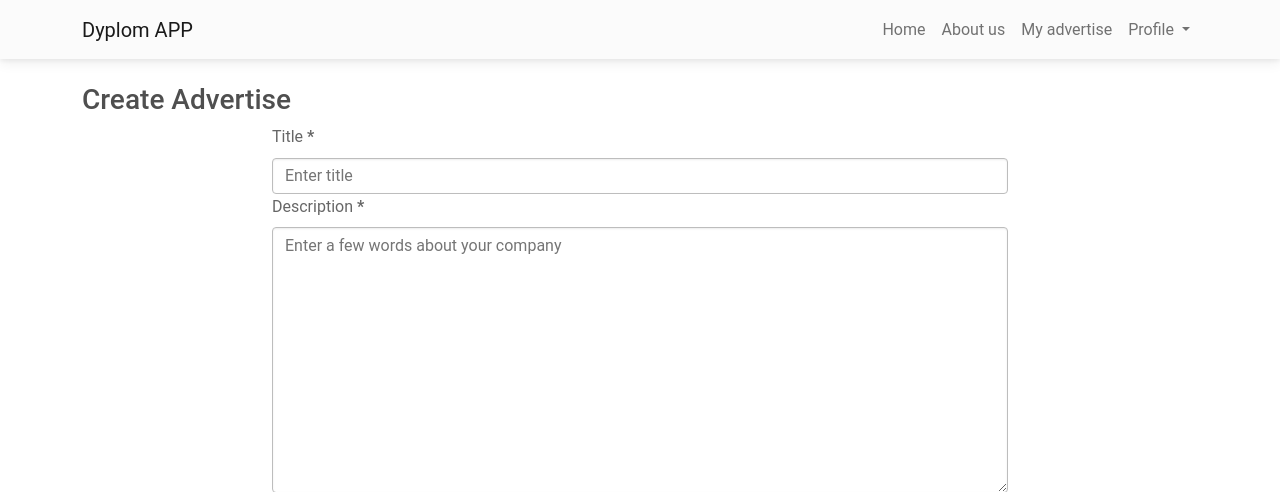
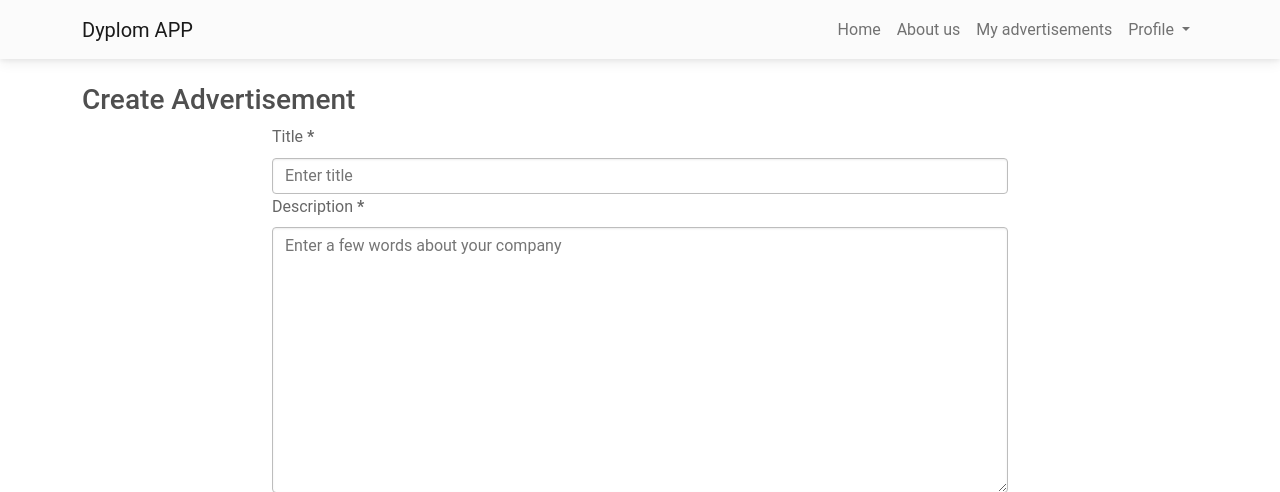
Before and after one commit to kbalicki14/Portfolio_app, a Django app: page /advertise_create/ in a window 1280 px wide. Shown: the top 492 px of the page. Run offline with Django 4.2, Linux system fonts and the light colour scheme; the visitor is signed in with stand-in values (Sample User, id 1); data that the repository does not hold is empty; parts of the project's set-up code (start-up, migrations or seed data) failed here and were passed over; some libraries are stand-ins or nearby versions.

Commit message:
clean up tempates

```diff
--- a/core/templates/core/advertise/advertise_confirm_delete.html
+++ b/core/templates/core/advertise/advertise_confirm_delete.html
@@ -1,11 +1,5 @@
 {% extends 'core/main.html' %}
 {% block content %}
-<!--<a href="{% url 'user_advertise' %}" class="btn btn-primary mb-5">Go back </a>-->
-<!--<div class="row col-lg-3 mx-auto mt-5">-->
-<!--    <div class="alert alert-warning text-center" role="alert">-->
-<!--        Warring!-->
-<!--    </div>-->
-<!--</div>-->
 <div class="row mt-5">
     <div class="col-lg-8 mx-auto">
         <form method="post">
--- a/core/templates/core/advertise/advertise_create.html
+++ b/core/templates/core/advertise/advertise_create.html
@@ -2,9 +2,9 @@
 {% block headerTag %}
 <div class="container mt-4">
     {% if is_edit_page %}
-    <h3>Edit Advertise </h3>
+    <h3>Edit Advertisement </h3>
     {% else %}
-    <h3>Create Advertise </h3>
+    <h3>Create Advertisement </h3>
     {% endif %}
 </div>
 {% endblock headerTag %}
@@ -14,27 +14,15 @@
 
 <link rel="stylesheet" href="//code.jquery.com/ui/1.13.2/themes/base/jquery-ui.css">
 
-
-<!--select2-->
-<!--<script src="https://code.jquery.com/jquery-3.7.1.min.js"-->
-<!--        integrity="sha256-/JqT3SQfawRcv/BIHPThkBvs0OEvtFFmqPF/lYI/Cxo=" crossorigin="anonymous"></script>-->
-<!--<link href="https://cdn.jsdelivr.net/npm/select2@4.1.0-rc.0/dist/css/select2.min.css" rel="stylesheet"/>-->
-<!--<script src="https://cdn.jsdelivr.net/npm/select2@4.1.0-rc.0/dist/js/select2.min.js"></script>-->
-
 {% endblock head %}
 
 
 {% block content %}
-<!--<div class=" row row-col-1 justify-content-center">-->
-<!--    <div class="col-5">-->
 <div class="row">
     <div class="col-lg-8 mx-auto">
         <form method="post" enctype="multipart/form-data">
             {% load widget_tweaks %}
             {% csrf_token %}
-
-            <!--            <label for="id_user" class="form-label">{{form.user.label}}</label>-->
-            <!--            {% render_field form.user placeholder=form.user.label class+="form-control" %}-->
 
             <label for="id_title" class="form-label">{{form.title.label}} <b>*</b> </label>
             {% render_field form.title placeholder='Enter title' class+="form-control" %}
@@ -97,6 +85,5 @@
 <script src="{% static 'jquery_city.js' %}"></script>
 <!--<script>$("#id_town").select2()</script>-->
 
-
 <script src="{% static 'image_placeholder.js' %}"></script>
 {% endblock script %}
--- a/core/templates/core/advertise/advertise_rating_list.html
+++ b/core/templates/core/advertise/advertise_rating_list.html
@@ -1,9 +1,5 @@
 {% extends 'core/main.html' %}
 {% block headerTag %}
-<!--<div class="container mt-4">-->
-<!--    <a href="{% url 'advertise_details' id_advertise %}" class="btn btn-dark mb-4">Go back</a>-->
-
-<!--</div>-->
 
 {% endblock headerTag %}
 
--- a/core/templates/core/advertise/image_gallery_confirm_delete.html
+++ b/core/templates/core/advertise/image_gallery_confirm_delete.html
@@ -1,7 +1,5 @@
 {% extends 'core/main.html' %}
 {% block content %}
-
-
 <div class="row">
     <div class="col-lg-8 mx-auto mt-5 ">
         <form method="post">
--- a/core/templates/core/advertise/rating_form.html
+++ b/core/templates/core/advertise/rating_form.html
@@ -1,7 +1,6 @@
 {% extends 'core/main.html' %}
 {% block headerTag %}
 <div class="container mt-4">
-
     <h3>Add rating </h3>
 </div>
 {% endblock headerTag %}
--- a/core/templates/core/advertise/user_adverts_list.html
+++ b/core/templates/core/advertise/user_adverts_list.html
@@ -1,5 +1,4 @@
 {% extends 'core/main.html' %}
-
 {% block headerTag %}
 
 {% if messages %}
@@ -12,7 +11,7 @@
 </div>
 {% endif %}
 <div class="container mt-4">
-    <h3>My Advertise </h3>
+    <h3>My Advertisements </h3>
 
 </div>
 
@@ -50,8 +49,6 @@
             </div>
         </a>
     </div>
-
-
     {% empty %}
 
     <h3>No item in list</h3>
--- a/core/templates/core/auth/change_password.html
+++ b/core/templates/core/auth/change_password.html
@@ -4,7 +4,6 @@
 <form method="post">
     {% csrf_token %}
     <div class="row row-col-1 justify-content-center mt-5">
-
         <!--         offset-3-->
         <div class="col-lg-4 col-md-6">
             <h1>Change password</h1>
@@ -13,8 +12,6 @@
 
                 <label for="id_old_password" class="form-label">{{form.old_password.label}}</label>
                 {% render_field form.old_password placeholder=form.old_password.label class+="form-control" %}
-
-
             </div>
             <div class="mb-3 ">
                 <label for="id_new_password1" class="form-label">{{form.new_password1.label}}</label>
@@ -31,7 +28,6 @@
             <small class="help-block text-danger">{{ form.errors|striptags }}</small>
             {% endif %}
         </div>
-
     </div>
 </form>
 
--- a/core/templates/core/auth/change_username.html
+++ b/core/templates/core/auth/change_username.html
@@ -4,7 +4,6 @@
 <form method="post">
     {% csrf_token %}
     <div class="row row-col-1 justify-content-center mt-5">
-
         <!--         offset-3-->
         <div class="col-lg-4 col-md-6">
             <h1>Change Username</h1>
@@ -14,15 +13,12 @@
                 {% render_field form.username placeholder=form.username.label class+="form-control" %}
 
             </div>
-
-
             <input type="submit" class="btn btn-primary " value="Save">
 
             {% if form.errors %}
             <small class="help-block text-danger">{{ form.errors|striptags }}</small>
             {% endif %}
         </div>
-
     </div>
 </form>
 
--- a/core/templates/core/components/navbar.html
+++ b/core/templates/core/components/navbar.html
@@ -16,7 +16,7 @@
                 </li>
                 {% if request.user.is_authenticated %}
                 <li class="nav-item">
-                    <a class="nav-link" href="{% url 'user_advertise' %}">My advertise</a>
+                    <a class="nav-link" href="{% url 'user_advertise' %}">My advertisements</a>
                 </li>
                 <li class="nav-item dropdown ">
                     <a class="nav-link dropdown-toggle" href="#" role="button" data-bs-toggle="dropdown"
@@ -25,7 +25,7 @@
                     </a>
                     <ul class="dropdown-menu bg-light">
                         <li><a class="dropdown-item" href="{% url 'profile_detail' %}">Profile</a></li>
-                        <li><a class="dropdown-item" href="{% url 'advertise' %}">Add advertise</a></li>
+                        <li><a class="dropdown-item" href="{% url 'advertise' %}">Add advertisement</a></li>
                         <li><a class="dropdown-item text-danger" href="{% url 'logout' %}">Logout</a></li>
                     </ul>
                 </li>
--- a/core/templates/core/index.html
+++ b/core/templates/core/index.html
@@ -143,10 +143,6 @@
 
         </div>
     </div>
-
-
-    <!-- /END THE FEATURETTES -->
-
 </div>
 
 {% endblock content %}
--- a/core/templates/core/main.html
+++ b/core/templates/core/main.html
@@ -11,9 +11,6 @@
     {% load static %}
     <link rel="stylesheet" type="text/css" href="{% static 'index.css' %}"/>
     <link rel="shortcut icon" href="{% static 'favicon/city-solid.png' %}">
-    <!--    {% load bootstrap5 %}-->
-    <!--    {% bootstrap_css %}-->
-    <!--    {% bootstrap_javascript %}-->
 
     <!--bootstrap icons-->
     <link rel="stylesheet" href="https://cdn.jsdelivr.net/npm/bootstrap-icons@1.11.1/font/bootstrap-icons.css">
```
Also changed, not shown: core/templates/core/advertise/advertise_gallery.html (+0 -13 lines), core/templates/core/components/footer_2.html (+0 -7 lines).
